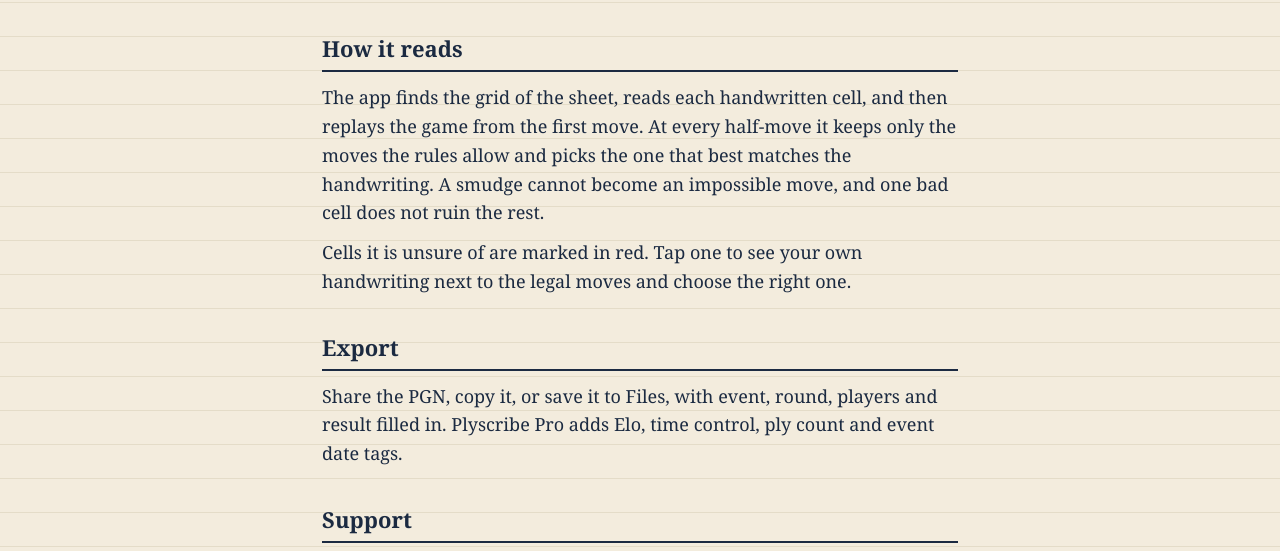
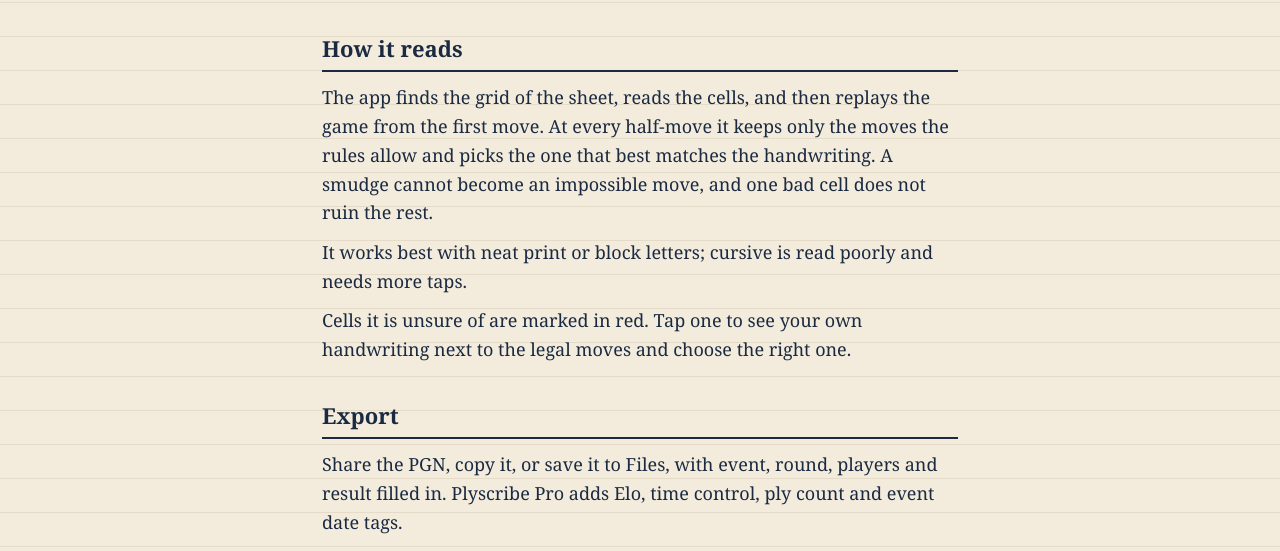
Before and after one commit to BaltaJmn/plyscribe-privacy, a plain HTML site: page index.html in a window 1280 px wide. Shown: the part 235-786 px from the top of the page. Drawn offline with Linux system fonts and the light colour scheme.

Commit message:
Aviso de letra cursiva

```diff
--- a/index.html
+++ b/index.html
@@ -15,7 +15,8 @@
 <h1>Paper in, PGN out.</h1>
 <p class="lede">Plyscribe is an iPhone and iPad app for tournament players. Photograph the handwritten scoresheet and get the game back as a clean PGN.</p>
 <h2>How it reads</h2>
-<p>The app finds the grid of the sheet, reads each handwritten cell, and then replays the game from the first move. At every half-move it keeps only the moves the rules allow and picks the one that best matches the handwriting. A smudge cannot become an impossible move, and one bad cell does not ruin the rest.</p>
+<p>The app finds the grid of the sheet, reads the cells, and then replays the game from the first move. At every half-move it keeps only the moves the rules allow and picks the one that best matches the handwriting. A smudge cannot become an impossible move, and one bad cell does not ruin the rest.</p>
+<p>It works best with neat print or block letters; cursive is read poorly and needs more taps.</p>
 <p>Cells it is unsure of are marked in red. Tap one to see your own handwriting next to the legal moves and choose the right one.</p>
 <h2>Export</h2>
 <p>Share the PGN, copy it, or save it to Files, with event, round, players and result filled in. Plyscribe Pro adds Elo, time control, ply count and event date tags.</p>
```
Also changed, not shown: 1 other file.
